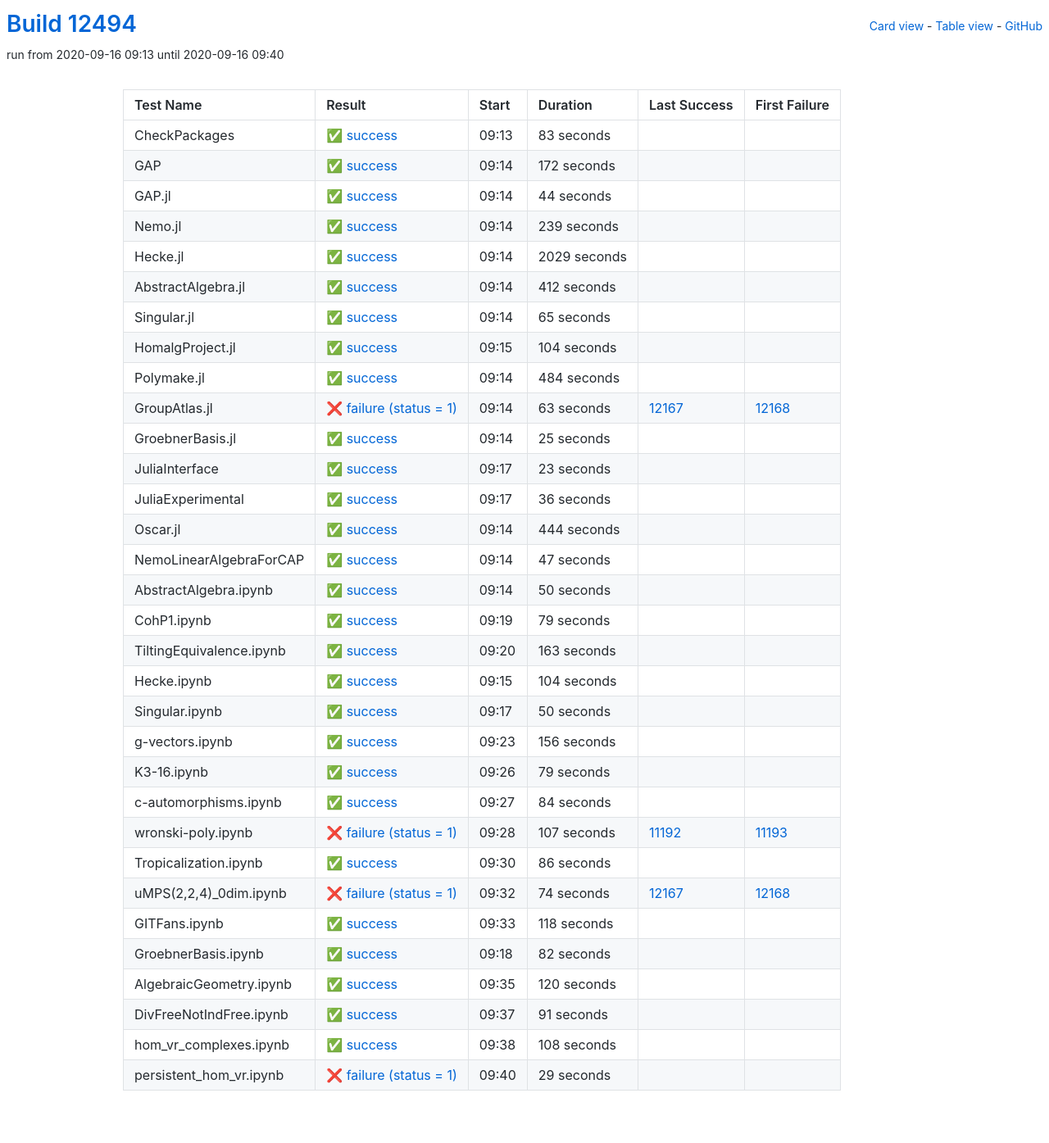
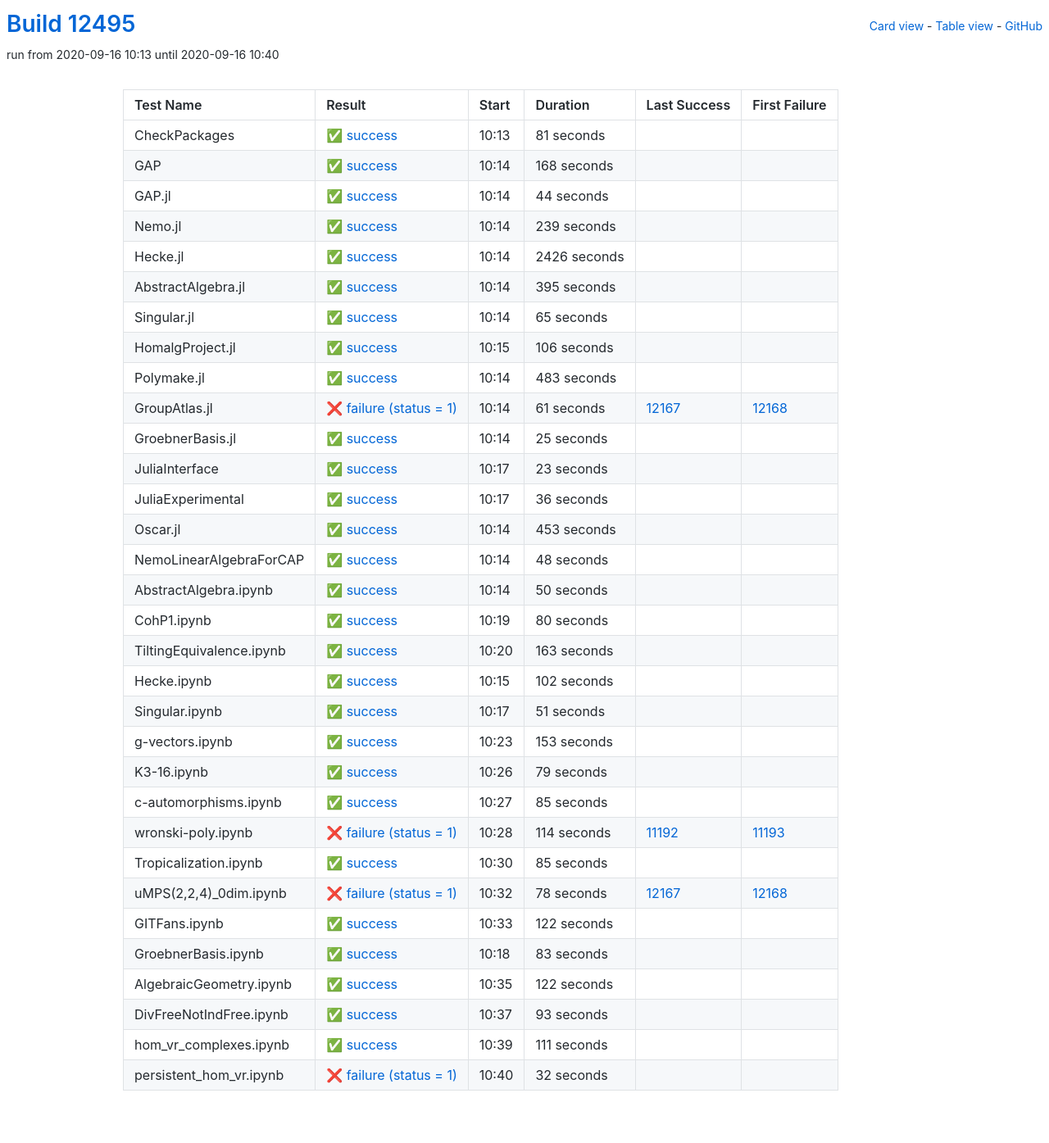
Before and after one commit to oscar-system/oscar-ci-status, a Jekyll site: the page built from table.html, in a window 1280 px wide. Shown: the whole page at 82% size. Built offline with Jekyll 4.4.1, drawn with Linux system fonts in a browser that asks for light colours.

Commit message:
Build #12495

```diff
--- a/_data/ci.yml
+++ b/_data/ci.yml
@@ -1,6 +1,6 @@
 ---
-build: 12494
-build_url: https://oscarci.mathematik.uni-kl.de/job/oscar/12494/
+build: 12495
+build_url: https://oscarci.mathematik.uni-kl.de/job/oscar/12495/
 job: oscar
 organization: oscar-system
 repo: oscar-ci-status
@@ -8,32 +8,32 @@
 tests:
 - name: CheckPackages
   id: checkpackages
-  log: https://oscarci.mathematik.uni-kl.de/job/oscar/12494/artifact/logs/build-12494/CheckPackages.log
-  start: 2020-09-16 09:13
+  log: https://oscarci.mathematik.uni-kl.de/job/oscar/12495/artifact/logs/build-12495/CheckPackages.log
+  start: 2020-09-16 10:13
   success: true
   exitcode: 0
   status: success
-  duration: 83
+  duration: 81
   last_success: false
   last_success_url:
   first_failure: false
   first_failure_url:
 - name: GAP
   id: gap
-  log: https://oscarci.mathematik.uni-kl.de/job/oscar/12494/artifact/logs/build-12494/GAP.log
-  start: 2020-09-16 09:14
+  log: https://oscarci.mathematik.uni-kl.de/job/oscar/12495/artifact/logs/build-12495/GAP.log
+  start: 2020-09-16 10:14
   success: true
   exitcode: 0
   status: success
-  duration: 172
+  duration: 168
   last_success: false
   last_success_url:
   first_failure: false
   first_failure_url:
 - name: GAP.jl
   id: gap-jl
-  log: https://oscarci.mathematik.uni-kl.de/job/oscar/12494/artifact/logs/build-12494/GAP.jl.log
-  start: 2020-09-16 09:14
+  log: https://oscarci.mathematik.uni-kl.de/job/oscar/12495/artifact/logs/build-12495/GAP.jl.log
+  start: 2020-09-16 10:14
   success: true
   exitcode: 0
   status: success
@@ -44,8 +44,8 @@
   first_failure_url:
 - name: Nemo.jl
   id: nemo-jl
-  log: https://oscarci.mathematik.uni-kl.de/job/oscar/12494/artifact/logs/build-12494/Nemo.jl.log
-  start: 2020-09-16 09:14
+  log: https://oscarci.mathematik.uni-kl.de/job/oscar/12495/artifact/logs/build-12495/Nemo.jl.log
+  start: 2020-09-16 10:14
   success: true
   exitcode: 0
   status: success
@@ -56,32 +56,32 @@
   first_failure_url:
 - name: Hecke.jl
   id: hecke-jl
-  log: https://oscarci.mathematik.uni-kl.de/job/oscar/12494/artifact/logs/build-12494/Hecke.jl.log
-  start: 2020-09-16 09:14
+  log: https://oscarci.mathematik.uni-kl.de/job/oscar/12495/artifact/logs/build-12495/Hecke.jl.log
+  start: 2020-09-16 10:14
   success: true
   exitcode: 0
   status: success
-  duration: 2029
+  duration: 2426
   last_success: false
   last_success_url:
   first_failure: false
   first_failure_url:
 - name: AbstractAlgebra.jl
   id: abstractalgebra-jl
-  log: https://oscarci.mathematik.uni-kl.de/job/oscar/12494/artifact/logs/build-12494/AbstractAlgebra.jl.log
-  start: 2020-09-16 09:14
+  log: https://oscarci.mathematik.uni-kl.de/job/oscar/12495/artifact/logs/build-12495/AbstractAlgebra.jl.log
+  start: 2020-09-16 10:14
   success: true
   exitcode: 0
   status: success
-  duration: 412
+  duration: 395
   last_success: false
   last_success_url:
   first_failure: false
   first_failure_url:
 - name: Singular.jl
   id: singular-jl
-  log: https://oscarci.mathematik.uni-kl.de/job/oscar/12494/artifact/logs/build-12494/Singular.jl.log
-  start: 2020-09-16 09:14
+  log: https://oscarci.mathematik.uni-kl.de/job/oscar/12495/artifact/logs/build-12495/Singular.jl.log
+  start: 2020-09-16 10:14
   success: true
   exitcode: 0
   status: success
@@ -92,44 +92,44 @@
   first_failure_url:
 - name: HomalgProject.jl
   id: homalgproject-jl
-  log: https://oscarci.mathematik.uni-kl.de/job/oscar/12494/artifact/logs/build-12494/HomalgProject.jl.log
-  start: 2020-09-16 09:15
+  log: https://oscarci.mathematik.uni-kl.de/job/oscar/12495/artifact/logs/build-12495/HomalgProject.jl.log
+  start: 2020-09-16 10:15
   success: true
   exitcode: 0
   status: success
-  duration: 104
+  duration: 106
   last_success: false
   last_success_url:
   first_failure: false
   first_failure_url:
 - name: Polymake.jl
   id: polymake-jl
-  log: https://oscarci.mathematik.uni-kl.de/job/oscar/12494/artifact/logs/build-12494/Polymake.jl.log
-  start: 2020-09-16 09:14
+  log: https://oscarci.mathematik.uni-kl.de/job/oscar/12495/artifact/logs/build-12495/Polymake.jl.log
+  start: 2020-09-16 10:14
   success: true
   exitcode: 0
   status: success
-  duration: 484
+  duration: 483
   last_success: false
   last_success_url:
   first_failure: false
   first_failure_url:
 - name: GroupAtlas.jl
   id: groupatlas-jl
-  log: https://oscarci.mathematik.uni-kl.de/job/oscar/12494/artifact/logs/build-12494/GroupAtlas.jl.log
-  start: 2020-09-16 09:14
+  log: https://oscarci.mathematik.uni-kl.de/job/oscar/12495/artifact/logs/build-12495/GroupAtlas.jl.log
+  start: 2020-09-16 10:14
   success: false
   exitcode: 1
   status: failure
-  duration: 63
+  duration: 61
   last_success: 12167
   last_success_url: https://oscarci.mathematik.uni-kl.de/job/oscar/12167/
   first_failure: 12168
   first_failure_url: https://oscarci.mathematik.uni-kl.de/job/oscar/12168/
 - name: GroebnerBasis.jl
   id: groebnerbasis-jl
-  log: https://oscarci.mathematik.uni-kl.de/job/oscar/12494/artifact/logs/build-12494/GroebnerBasis.jl.log
-  start: 2020-09-16 09:14
+  log: https://oscarci.mathematik.uni-kl.de/job/oscar/12495/artifact/logs/build-12495/GroebnerBasis.jl.log
+  start: 2020-09-16 10:14
   success: true
   exitcode: 0
   status: success
@@ -140,8 +140,8 @@
   first_failure_url:
 - name: JuliaInterface
   id: juliainterface
-  log: https://oscarci.mathematik.uni-kl.de/job/oscar/12494/artifact/logs/build-12494/JuliaInterface.log
-  start: 2020-09-16 09:17
+  log: https://oscarci.mathematik.uni-kl.de/job/oscar/12495/artifact/logs/build-12495/JuliaInterface.log
+  start: 2020-09-16 10:17
   success: true
   exitcode: 0
   status: success
@@ -152,8 +152,8 @@
   first_failure_url:
 - name: JuliaExperimental
   id: juliaexperimental
-  log: https://oscarci.mathematik.uni-kl.de/job/oscar/12494/artifact/logs/build-12494/JuliaExperimental.log
-  start: 2020-09-16 09:17
+  log: https://oscarci.mathematik.uni-kl.de/job/oscar/12495/artifact/logs/build-12495/JuliaExperimental.log
+  start: 2020-09-16 10:17
   success: true
   exitcode: 0
   status: success
@@ -164,32 +164,32 @@
   first_failure_url:
 - name: Oscar.jl
   id: oscar-jl
-  log: https://oscarci.mathematik.uni-kl.de/job/oscar/12494/artifact/logs/build-12494/Oscar.jl.log
-  start: 2020-09-16 09:14
+  log: https://oscarci.mathematik.uni-kl.de/job/oscar/12495/artifact/logs/build-12495/Oscar.jl.log
+  start: 2020-09-16 10:14
   success: true
   exitcode: 0
   status: success
-  duration: 444
+  duration: 453
   last_success: false
   last_success_url:
   first_failure: false
   first_failure_url:
 - name: NemoLinearAlgebraForCAP
   id: nemolinearalgebraforcap
-  log: https://oscarci.mathematik.uni-kl.de/job/oscar/12494/artifact/logs/build-12494/NemoLinearAlgebraForCAP.log
-  start: 2020-09-16 09:14
+  log: https://oscarci.mathematik.uni-kl.de/job/oscar/12495/artifact/logs/build-12495/NemoLinearAlgebraForCAP.log
+  start: 2020-09-16 10:14
   success: true
   exitcode: 0
   status: success
-  duration: 47
+  duration: 48
   last_success: false
   last_success_url:
   first_failure: false
   first_failure_url:
 - name: AbstractAlgebra.ipynb
   id: abstractalgebra-ipynb
-  log: https://oscarci.mathematik.uni-kl.de/job/oscar/12494/artifact/logs/build-12494/AbstractAlgebra.ipynb.log
-  start: 2020-09-16 09:14
+  log: https://oscarci.mathematik.uni-kl.de/job/oscar/12495/artifact/logs/build-12495/AbstractAlgebra.ipynb.log
+  start: 2020-09-16 10:14
   success: true
   exitcode: 0
   status: success
@@ -200,20 +200,20 @@
   first_failure_url:
 - name: CohP1.ipynb
   id: cohp1-ipynb
-  log: https://oscarci.mathematik.uni-kl.de/job/oscar/12494/artifact/logs/build-12494/CohP1.ipynb.log
-  start: 2020-09-16 09:19
+  log: https://oscarci.mathematik.uni-kl.de/job/oscar/12495/artifact/logs/build-12495/CohP1.ipynb.log
+  start: 2020-09-16 10:19
   success: true
   exitcode: 0
   status: success
-  duration: 79
+  duration: 80
   last_success: false
   last_success_url:
   first_failure: false
   first_failure_url:
 - name: TiltingEquivalence.ipynb
   id: tiltingequivalence-ipynb
-  log: https://oscarci.mathematik.uni-kl.de/job/oscar/12494/artifact/logs/build-12494/TiltingEquivalence.ipynb.log
-  start: 2020-09-16 09:20
+  log: https://oscarci.mathematik.uni-kl.de/job/oscar/12495/artifact/logs/build-12495/TiltingEquivalence.ipynb.log
+  start: 2020-09-16 10:20
   success: true
   exitcode: 0
   status: success
@@ -224,44 +224,44 @@
   first_failure_url:
 - name: Hecke.ipynb
   id: hecke-ipynb
-  log: https://oscarci.mathematik.uni-kl.de/job/oscar/12494/artifact/logs/build-12494/Hecke.ipynb.log
-  start: 2020-09-16 09:15
+  log: https://oscarci.mathematik.uni-kl.de/job/oscar/12495/artifact/logs/build-12495/Hecke.ipynb.log
+  start: 2020-09-16 10:15
   success: true
   exitcode: 0
   status: success
-  duration: 104
+  duration: 102
   last_success: false
   last_success_url:
   first_failure: false
   first_failure_url:
 - name: Singular.ipynb
   id: singular-ipynb
-  log: https://oscarci.mathematik.uni-kl.de/job/oscar/12494/artifact/logs/build-12494/Singular.ipynb.log
-  start: 2020-09-16 09:17
+  log: https://oscarci.mathematik.uni-kl.de/job/oscar/12495/artifact/logs/build-12495/Singular.ipynb.log
+  start: 2020-09-16 10:17
   success: true
   exitcode: 0
   status: success
-  duration: 50
+  duration: 51
   last_success: false
   last_success_url:
   first_failure: false
   first_failure_url:
 - name: g-vectors.ipynb
   id: g-vectors-ipynb
-  log: https://oscarci.mathematik.uni-kl.de/job/oscar/12494/artifact/logs/build-12494/g-vectors.ipynb.log
-  start: 2020-09-16 09:23
+  log: https://oscarci.mathematik.uni-kl.de/job/oscar/12495/artifact/logs/build-12495/g-vectors.ipynb.log
+  start: 2020-09-16 10:23
   success: true
   exitcode: 0
   status: success
-  duration: 156
+  duration: 153
   last_success: false
   last_success_url:
   first_failure: false
   first_failure_url:
 - name: K3-16.ipynb
   id: k3-16-ipynb
-  log: https://oscarci.mathematik.uni-kl.de/job/oscar/12494/artifact/logs/build-12494/K3-16.ipynb.log
-  start: 2020-09-16 09:26
+  log: https://oscarci.mathematik.uni-kl.de/job/oscar/12495/artifact/logs/build-12495/K3-16.ipynb.log
+  start: 2020-09-16 10:26
   success: true
   exitcode: 0
   status: success
@@ -272,120 +272,120 @@
   first_failure_url:
 - name: c-automorphisms.ipynb
   id: c-automorphisms-ipynb
-  log: https://oscarci.mathematik.uni-kl.de/job/oscar/12494/artifact/logs/build-12494/c-automorphisms.ipynb.log
-  start: 2020-09-16 09:27
+  log: https://oscarci.mathematik.uni-kl.de/job/oscar/12495/artifact/logs/build-12495/c-automorphisms.ipynb.log
+  start: 2020-09-16 10:27
   success: true
   exitcode: 0
   status: success
-  duration: 84
+  duration: 85
   last_success: false
   last_success_url:
   first_failure: false
   first_failure_url:
 - name: wronski-poly.ipynb
   id: wronski-poly-ipynb
-  log: https://oscarci.mathematik.uni-kl.de/job/oscar/12494/artifact/logs/build-12494/wronski-poly.ipynb.log
-  start: 2020-09-16 09:28
+  log: https://oscarci.mathematik.uni-kl.de/job/oscar/12495/artifact/logs/build-12495/wronski-poly.ipynb.log
+  start: 2020-09-16 10:28
   success: false
   exitcode: 1
   status: failure
-  duration: 107
+  duration: 114
   last_success: 11192
   last_success_url: https://oscarci.mathematik.uni-kl.de/job/oscar/11192/
   first_failure: 11193
   first_failure_url: https://oscarci.mathematik.uni-kl.de/job/oscar/11193/
 - name: Tropicalization.ipynb
   id: tropicalization-ipynb
-  log: https://oscarci.mathematik.uni-kl.de/job/oscar/12494/artifact/logs/build-12494/Tropicalization.ipynb.log
-  start: 2020-09-16 09:30
+  log: https://oscarci.mathematik.uni-kl.de/job/oscar/12495/artifact/logs/build-12495/Tropicalization.ipynb.log
+  start: 2020-09-16 10:30
   success: true
   exitcode: 0
   status: success
-  duration: 86
+  duration: 85
   last_success: false
   last_success_url:
   first_failure: false
   first_failure_url:
 - name: uMPS(2,2,4)_0dim.ipynb
   id: umps-2-2-4-0dim-ipynb
-  log: https://oscarci.mathematik.uni-kl.de/job/oscar/12494/artifact/logs/build-12494/uMPS-2-2-4-_0dim.ipynb.log
-  start: 2020-09-16 09:32
+  log: https://oscarci.mathematik.uni-kl.de/job/oscar/12495/artifact/logs/build-12495/uMPS-2-2-4-_0dim.ipynb.log
+  start: 2020-09-16 10:32
   success: false
   exitcode: 1
   status: failure
-  duration: 74
+  duration: 78
   last_success: 12167
   last_success_url: https://oscarci.mathematik.uni-kl.de/job/oscar/12167/
   first_failure: 12168
   first_failure_url: https://oscarci.mathematik.uni-kl.de/job/oscar/12168/
 - name: GITFans.ipynb
   id: gitfans-ipynb
-  log: https://oscarci.mathematik.uni-kl.de/job/oscar/12494/artifact/logs/build-12494/GITFans.ipynb.log
-  start: 2020-09-16 09:33
+  log: https://oscarci.mathematik.uni-kl.de/job/oscar/12495/artifact/logs/build-12495/GITFans.ipynb.log
+  start: 2020-09-16 10:33
   success: true
   exitcode: 0
   status: success
-  duration: 118
+  duration: 122
   last_success: false
   last_success_url:
   first_failure: false
   first_failure_url:
 - name: GroebnerBasis.ipynb
   id: groebnerbasis-ipynb
-  log: https://oscarci.mathematik.uni-kl.de/job/oscar/12494/artifact/logs/build-12494/GroebnerBasis.ipynb.log
-  start: 2020-09-16 09:18
+  log: https://oscarci.mathematik.uni-kl.de/job/oscar/12495/artifact/logs/build-12495/GroebnerBasis.ipynb.log
+  start: 2020-09-16 10:18
   success: true
   exitcode: 0
   status: success
-  duration: 82
+  duration: 83
   last_success: false
   last_success_url:
   first_failure: false
   first_failure_url:
 - name: AlgebraicGeometry.ipynb
   id: algebraicgeometry-ipynb
-  log: https://oscarci.mathematik.uni-kl.de/job/oscar/12494/artifact/logs/build-12494/AlgebraicGeometry.ipynb.log
-  start: 2020-09-16 09:35
+  log: https://oscarci.mathematik.uni-kl.de/job/oscar/12495/artifact/logs/build-12495/AlgebraicGeometry.ipynb.log
+  start: 2020-09-16 10:35
   success: true
   exitcode: 0
   status: success
-  duration: 120
+  duration: 122
   last_success: false
   last_success_url:
   first_failure: false
   first_failure_url:
 - name: DivFreeNotIndFree.ipynb
   id: divfreenotindfree-ipynb
-  log: https://oscarci.mathematik.uni-kl.de/job/oscar/12494/artifact/logs/build-12494/DivFreeNotIndFree.ipynb.log
-  start: 2020-09-16 09:37
+  log: https://oscarci.mathematik.uni-kl.de/job/oscar/12495/artifact/logs/build-12495/DivFreeNotIndFree.ipynb.log
+  start: 2020-09-16 10:37
   success: true
   exitcode: 0
   status: success
-  duration: 91
+  duration: 93
   last_success: false
   last_success_url:
   first_failure: false
   first_failure_url:
 - name: hom_vr_complexes.ipynb
   id: hom-vr-complexes-ipynb
-  log: https://oscarci.mathematik.uni-kl.de/job/oscar/12494/artifact/logs/build-12494/hom_vr_complexes.ipynb.log
-  start: 2020-09-16 09:38
+  log: https://oscarci.mathematik.uni-kl.de/job/oscar/12495/artifact/logs/build-12495/hom_vr_complexes.ipynb.log
+  start: 2020-09-16 10:39
   success: true
   exitcode: 0
   status: success
-  duration: 108
+  duration: 111
   last_success: false
   last_success_url:
   first_failure: false
   first_failure_url:
 - name: persistent_hom_vr.ipynb
   id: persistent-hom-vr-ipynb
-  log: https://oscarci.mathematik.uni-kl.de/job/oscar/12494/artifact/logs/build-12494/persistent_hom_vr.ipynb.log
-  start: 2020-09-16 09:40
+  log: https://oscarci.mathematik.uni-kl.de/job/oscar/12495/artifact/logs/build-12495/persistent_hom_vr.ipynb.log
+  start: 2020-09-16 10:40
   success: false
   exitcode: 1
   status: failure
-  duration: 29
+  duration: 32
   last_success: false
   last_success_url:
   first_failure: false
```
Also changed, not shown: README.md.
